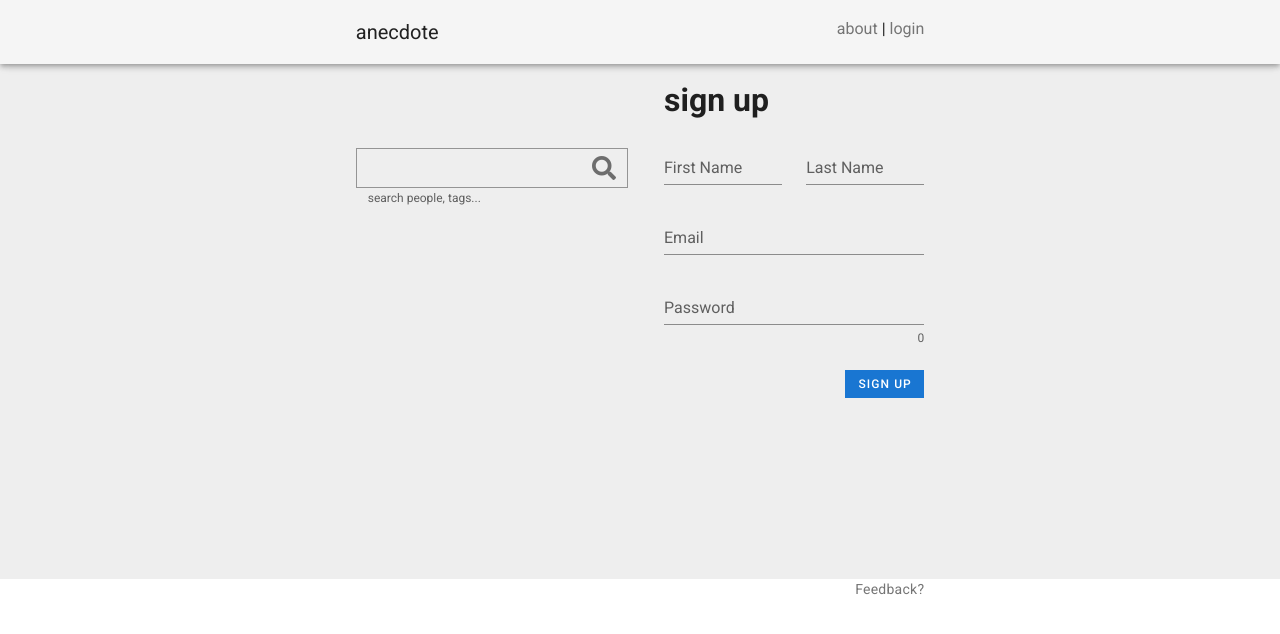
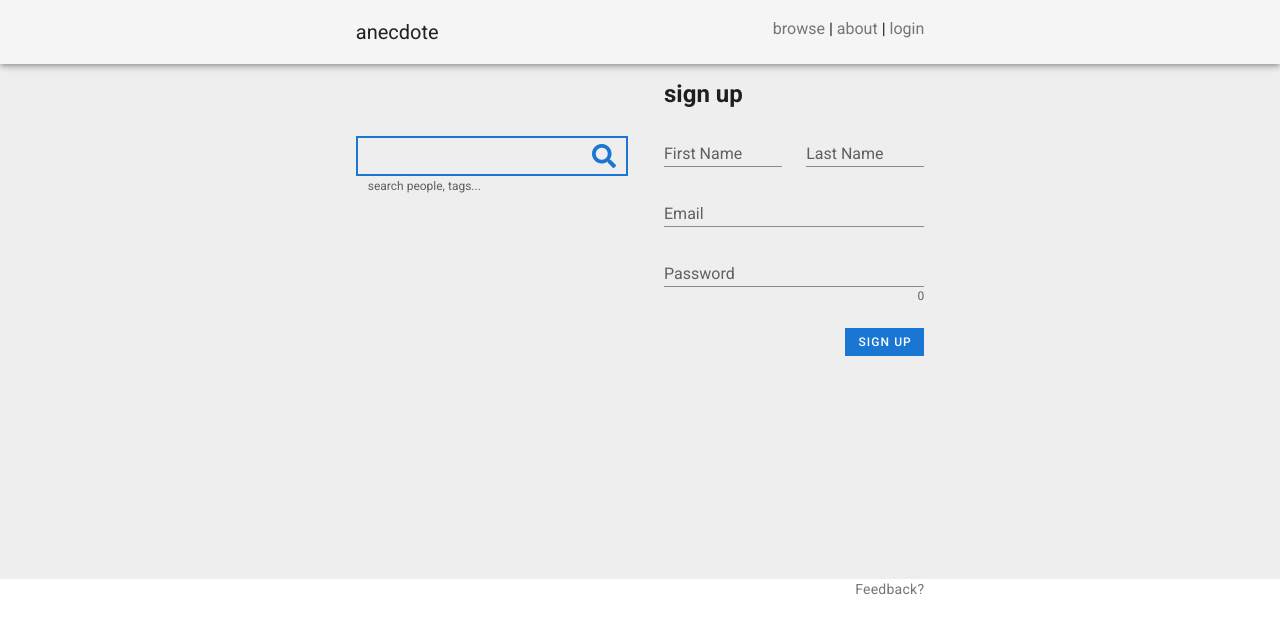
Before and after one commit to Simon-Truong/anecdote-ui, a Vue app: page / in a window 1280 px wide. Shown: the top 634 px of the page. Built offline with nearby package versions, Linux system fonts and the light colour scheme.

Commit message:
[feat] added search bar in root component

```diff
--- a/src/App.vue
+++ b/src/App.vue
@@ -22,7 +22,7 @@ export default {
   },
 
   data() {
-    return {}
+    return {};
   }
 };
 </script>
@@ -50,8 +50,17 @@ export default {
     }
   }
 
-  .custom-text-field {
-    border-radius: 0;
+  .v-text-field.v-input--dense {
+    &.custom-text-field {
+      border-radius: 0;
+      height: 2.5rem;
+
+      .v-input__append-inner {
+        .v-input__icon > .v-icon {
+          margin-top: 0;
+        }
+      }
+    }
   }
 
   .custom-background {
--- a/src/components/App-bar.vue
+++ b/src/components/App-bar.vue
@@ -15,6 +15,8 @@
 
           <v-col cols="3">
             <div class="text-right">
+              <router-link to="/root?q=" class="custom-anchor">browse</router-link>
+              <span> | </span>
               <router-link to="/about" class="custom-anchor">about</router-link>
               <span> | </span>
               <router-link to="/login" class="custom-anchor">login</router-link>
--- a/src/components/Home.vue
+++ b/src/components/Home.vue
@@ -5,7 +5,7 @@
         <v-col cols="6" />
 
         <v-col cols="6">
-          <h1 class="pl-3">sign up</h1>
+          <h2 class="pl-3">sign up</h2>
         </v-col>
       </v-row>
 
@@ -16,11 +16,12 @@
             <v-col cols="6">
               <v-text-field
                 class="custom-text-field"
-                outlined
                 append-icon="fa-search"
                 hint="search people, tags..."
+                outlined
                 persistent-hint
                 dense
+                autofocus
                 @click:append="search"
                 @keydown.enter="search"
                 v-model="searchQuery"
@@ -34,23 +35,23 @@
             <v-container class="pt-0">
               <v-row>
                 <v-col cols="3">
-                  <v-text-field class="pt-0" label="First Name"></v-text-field>
+                  <v-text-field dense class="pt-0" label="First Name"></v-text-field>
                 </v-col>
 
                 <v-col cols="3">
-                  <v-text-field class="pt-0" label="Last Name"></v-text-field>
+                  <v-text-field dense class="pt-0" label="Last Name"></v-text-field>
                 </v-col>
               </v-row>
 
               <v-row>
                 <v-col cols="6" class="pt-0">
-                  <v-text-field class="pt-0" label="Email"></v-text-field>
+                  <v-text-field dense class="pt-0" label="Email"></v-text-field>
                 </v-col>
               </v-row>
 
               <v-row>
                 <v-col cols="6" class="pt-0">
-                  <v-text-field class="pt-0" label="Password" :type="'password'" counter></v-text-field>
+                  <v-text-field dense class="pt-0" label="Password" :type="'password'" counter></v-text-field>
                 </v-col>
               </v-row>
 
--- a/src/components/Login.vue
+++ b/src/components/Login.vue
@@ -11,7 +11,7 @@
                 <v-col cols="4" />
 
                 <v-col cols="4">
-                  <v-text-field label="First Name"></v-text-field>
+                  <v-text-field dense label="Email"></v-text-field>
                 </v-col>
 
                 <v-col cols="4" />
@@ -21,7 +21,7 @@
                 <v-col cols="4" />
 
                 <v-col cols="4" class="pt-0">
-                  <v-text-field class="pt-0" label="Last Name"></v-text-field>
+                  <v-text-field dense class="pt-0" label="Password" :type="'password'"></v-text-field>
                 </v-col>
 
                 <v-col cols="4" />
--- a/src/components/Root.vue
+++ b/src/components/Root.vue
@@ -14,6 +14,24 @@
               'items-per-page-options': [5, 10, 15]
               }"
           >
+            <template v-slot:top>
+              <v-container class="py-0">
+                <v-row>
+                  <v-col cols="6" class="pb-0">
+                    <v-text-field
+                      class="custom-text-field"
+                      append-icon="fa-search"
+                      outlined
+                      dense
+                      @click:append="getUsers"
+                      @keydown.enter="getUsers"
+                      v-model="query"
+                    ></v-text-field>
+                  </v-col>
+                </v-row>
+              </v-container>
+            </template>
+
             <template v-slot:item._fullName="{ item }">
               <router-link to="/profile" class="custom-anchor font-weight-bold">{{ item._fullName }}</router-link>
             </template>
```
